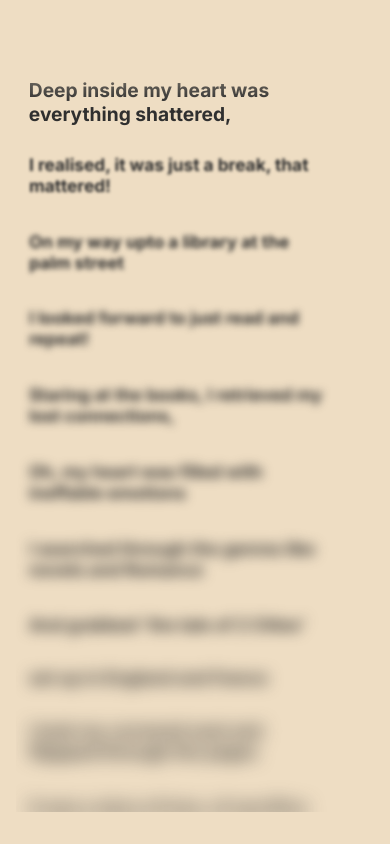
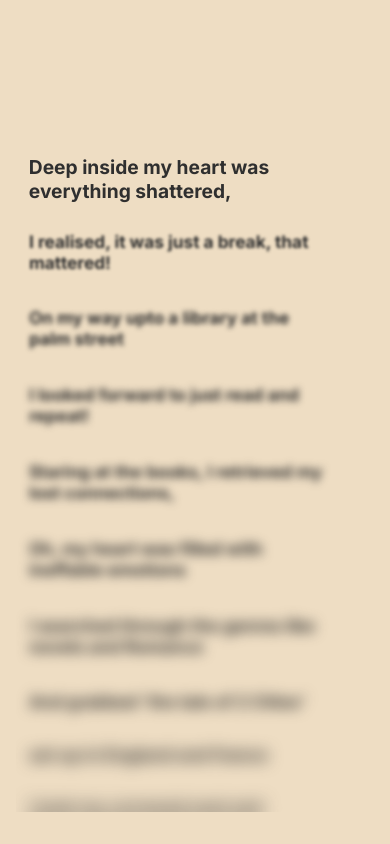
Before and after one commit to totallynotadi/apoem, a SvelteKit app: page / in a window 390 px wide. Built offline with nearby package versions, Linux system fonts and the light colour scheme.

Commit message:
keep last line visible

```diff
--- a/src/routes/+page.svelte
+++ b/src/routes/+page.svelte
@@ -54,7 +54,7 @@
 	const scrollCallback = (e) => {
 		let lineElements = Array.from(document.getElementsByClassName('line'));
 
-		currentPixel = sectionContainer.scrollTop;
+		// currentPixel = sectionContainer.scrollTop;
 		for (let [idx, line] of lineElements.entries()) {
 			let scale = calculateScale(idx, line);
 
@@ -66,7 +66,9 @@
 			line.style.marginLeft = transformScale > 0.9 ? '-0.1rem' : '0rem';
 
 			line.style.filter =
-				transformScale > 0.9 ? `blur(0px)` : `blur(${Math.abs(idx - currentLineOffset + 0.9)}px)`;
+				transformScale > 0.9 ? `blur(0px)` : `blur(${Math.abs(idx - currentLineOffset) + 0.9}px)`;
+
+			line.style.marginTop = transformScale > 0.9 ? '-0.2rem' : '0rem';
 
 			if (scale > 0.9) {
 				// line.style.filter = line.style.filter + `drop-shadow(rgb(191, 222, 255) 0px 0px 4px)`;
@@ -87,9 +89,10 @@
 			true
 		);
 		let lineElements = Array.from(document.getElementsByClassName('line'));
+
 		intendedPixel = lineElements.at(0).getBoundingClientRect().top;
+
 		let fullPadding = sectionContainer.clientHeight;
-
 		let sectionPadding = fullPadding - lineElements.at(-1).clientHeight;
 
 		scrollCallback();
@@ -122,6 +125,7 @@
 	<meta name="description" content="it's nice innit?" />
 </svelte:head>
 
+<!-- <div id="intended-marker" style="--intendedPixel:{intendedPixel}px" /> -->
 <div class="stack fluid blur-mask-top" on:mousedown={onTapCallback}>
 	<section bind:this={sectionContainer} class="stack-item">
 		<div class="lines fluid-column" id="lines" bind:this={linesContainer}>
@@ -135,12 +139,21 @@
 </div>
 
 <style>
+	/* #intended-marker {
+		position: absolute;
+		left: 1rem;
+		top: var(--intendedPixel);
+		width: 80vw;
+		height: 2px;
+		background-color: black;
+		border-radius: 4rem;
+	} */
 	section {
 		height: 100%;
 		overflow: hidden;
 		-webkit-mask-image: linear-gradient(to bottom, black 90%, transparent);
 		mask-image: linear-gradient(to bottom, rgb(0, 0, 0) 90%, transparent);
-		padding-top: 2rem;
+		padding-top: 7rem;
 	}
 
 	.lines {
@@ -149,7 +162,7 @@
 	}
 
 	.line {
-		padding: 1.6rem 1rem;
+		padding: 1.7rem 1rem 1.7rem 1rem;
 		/* color: #2a2e2f; */
 		/* color: #eeddc3; */
 		color: #2f2f2f;
@@ -161,7 +174,8 @@
 
 	@media (max-width: 700px) or (max-height: 400px) {
 		* {
-			transition: all 0.2s ease-in-out;
+			transition: all 0.4s ease-in-out;
+			scroll-behavior: smooth;
 		}
 		section {
 			padding-top: 2rem;
@@ -169,6 +183,7 @@
 			overflow: hidden;
 			-webkit-mask-image: linear-gradient(to bottom, black 90%, gray);
 			mask-image: linear-gradient(to bottom, rgb(0, 0, 0) 90%, gray);
+			padding-top: 7rem;
 		}
 
 		.line {
```
